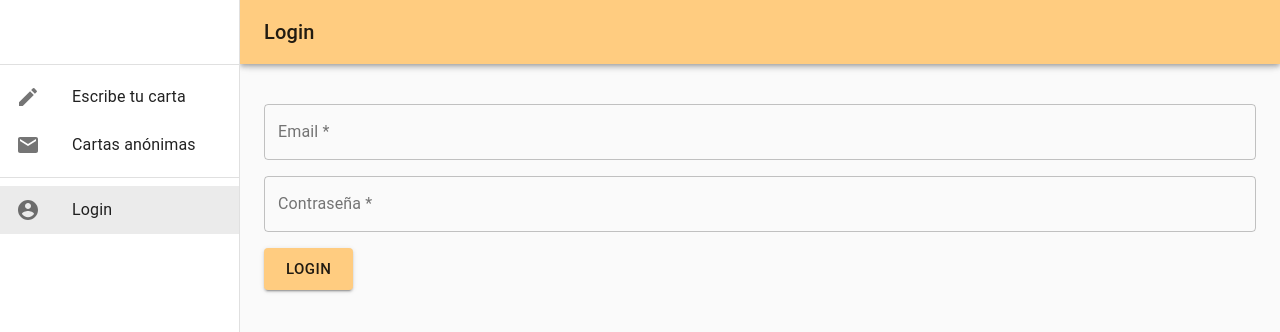
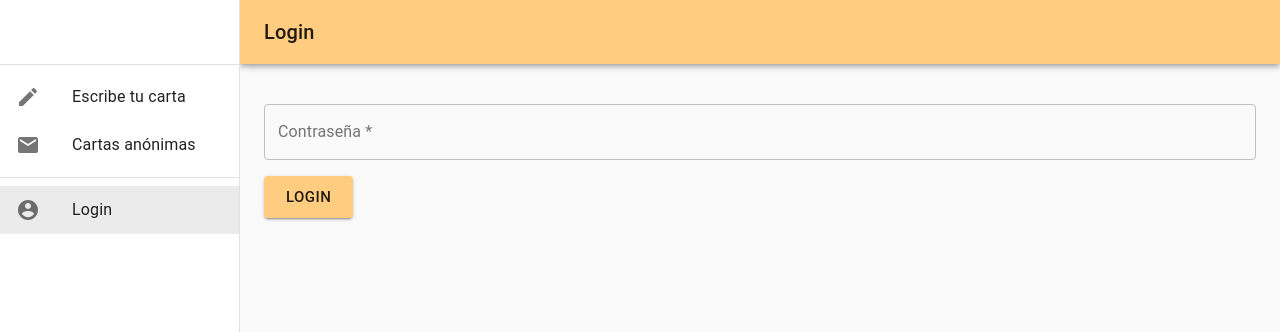
Before and after one commit to carlosbaraza/con-tu-carta-resistiremos, a React (Create React App) app: page /login in a window 1280 px wide. Shown: the top 332 px of the page. Built offline with nearby package versions, Linux system fonts and the light colour scheme; no server answers; the HTML template or start-up script is replaced by a standard one.

Commit message:
Remove the user

```diff
--- a/src/components/LoginPage/LoginPage.tsx
+++ b/src/components/LoginPage/LoginPage.tsx
@@ -33,17 +33,16 @@ const SubmitButton = styled(Button)`
 
 export function LoginPage() {
   const user = useUser();
-  console.log(user);
   const [password, setPassword] = useState('');
   const [passwordError, setPasswordError] = useState('');
-  const [email, setEmail] = useState('');
-  const [emailError, setEmailError] = useState('');
+  const [email /*, setEmail*/] = useState('admin@baraza.io');
+  //   const [emailError, setEmailError] = useState('');
   const [submitLoading, setSubmitLoading] = useState(false);
   const [error, setError] = useState('');
 
   const cleanErrors = () => {
     setPasswordError('');
-    setEmailError('');
+    // setEmailError('');
     setError('');
   };
 
@@ -51,11 +50,11 @@ export function LoginPage() {
     event.preventDefault();
     cleanErrors();
 
-    const cleanEmail = email.trim();
+    // const cleanEmail = email.trim();
 
-    if (!cleanEmail) {
-      return setEmailError('El email es obligatorio');
-    }
+    // if (!cleanEmail) {
+    //   return setEmailError('El email es obligatorio');
+    // }
     if (!password) {
       return setPasswordError('La contraseña es obligatoria');
     }
@@ -77,7 +76,7 @@ export function LoginPage() {
           {error}
         </Alert>
       </Collapse>
-
+      {/*
       <TextField
         label="Email *"
         variant="outlined"
@@ -89,7 +88,7 @@ export function LoginPage() {
         error={!!emailError}
         helperText={emailError}
         onKeyPress={e => e.key === 'Enter' && e.preventDefault()}
-      />
+      /> */}
       <TextField
         label="Contraseña *"
         variant="outlined"
```
